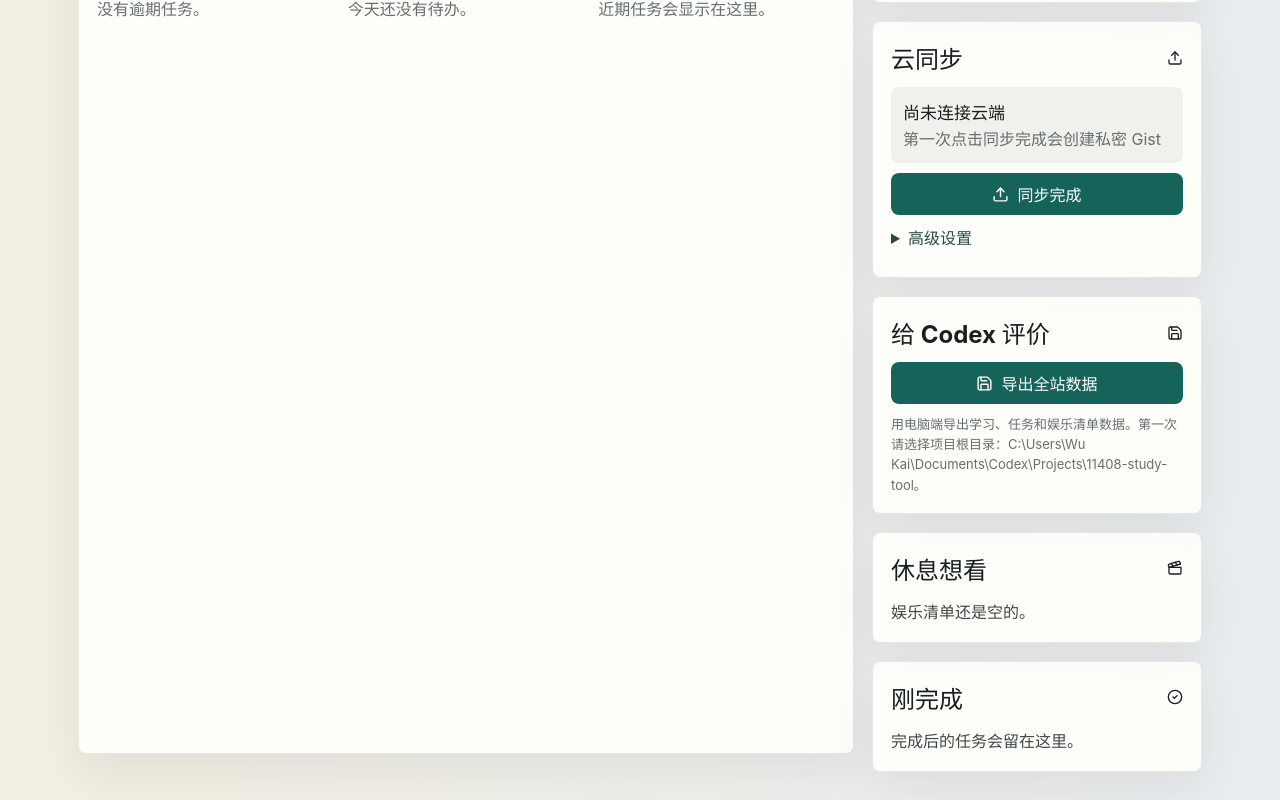
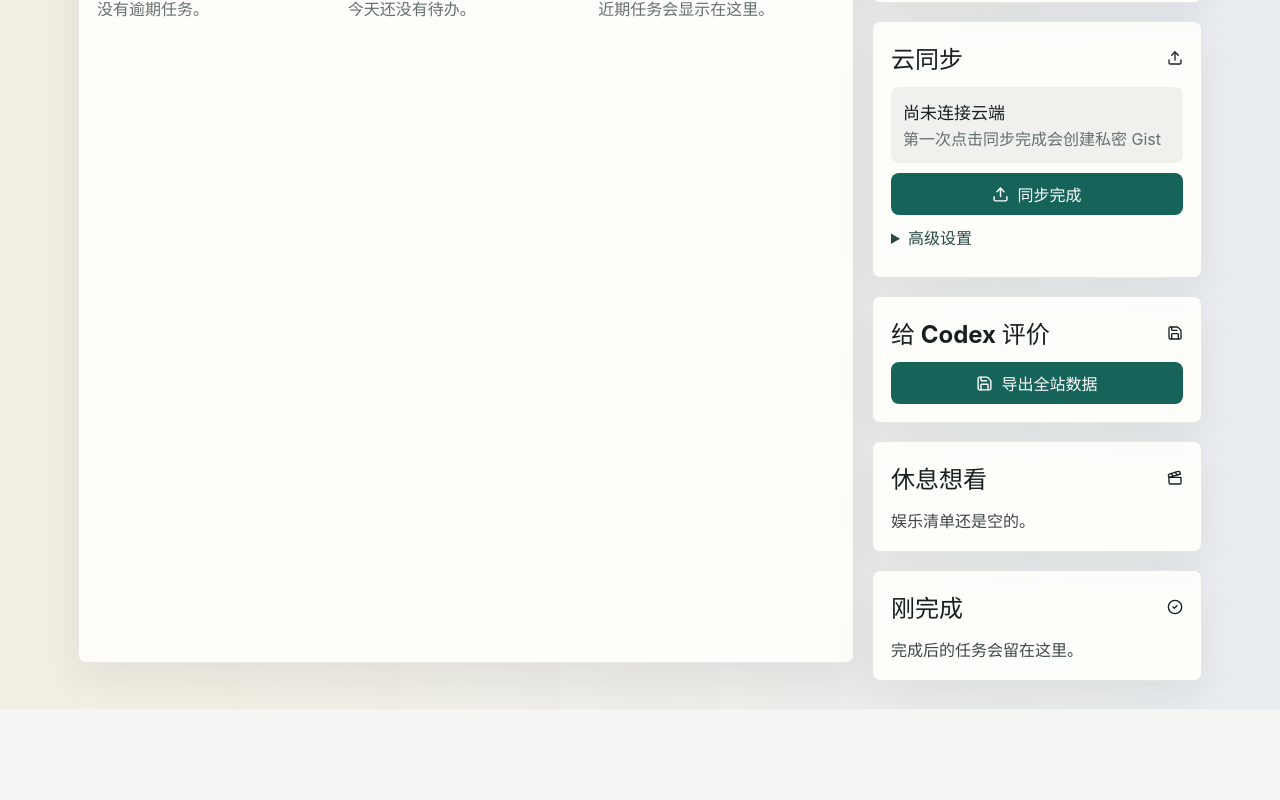
Before and after one commit to WK20041230/Kaidesk, a React (Vite) app: page / in a window 1280 px wide. Shown: the part 516-1316 px from the top of the page. After the commit the page ends 1225 px from the top, so only its background shows below. Built offline with nearby package versions, Linux system fonts and the light colour scheme.

Commit message:
Remove Codex export helper text

```diff
--- a/src/App.tsx
+++ b/src/App.tsx
@@ -1304,9 +1304,6 @@ export function App() {
                 <Save size={17} />
                 导出全站数据
               </button>
-              <p className="sync-hint">
-                用电脑端导出学习、任务和娱乐清单数据。第一次请选择项目根目录：C:\Users\Wu Kai\Documents\Codex\Projects\11408-study-tool。
-              </p>
               {syncMessage && <p className="sync-message compact-sync">{syncMessage}</p>}
             </section>
 
```
